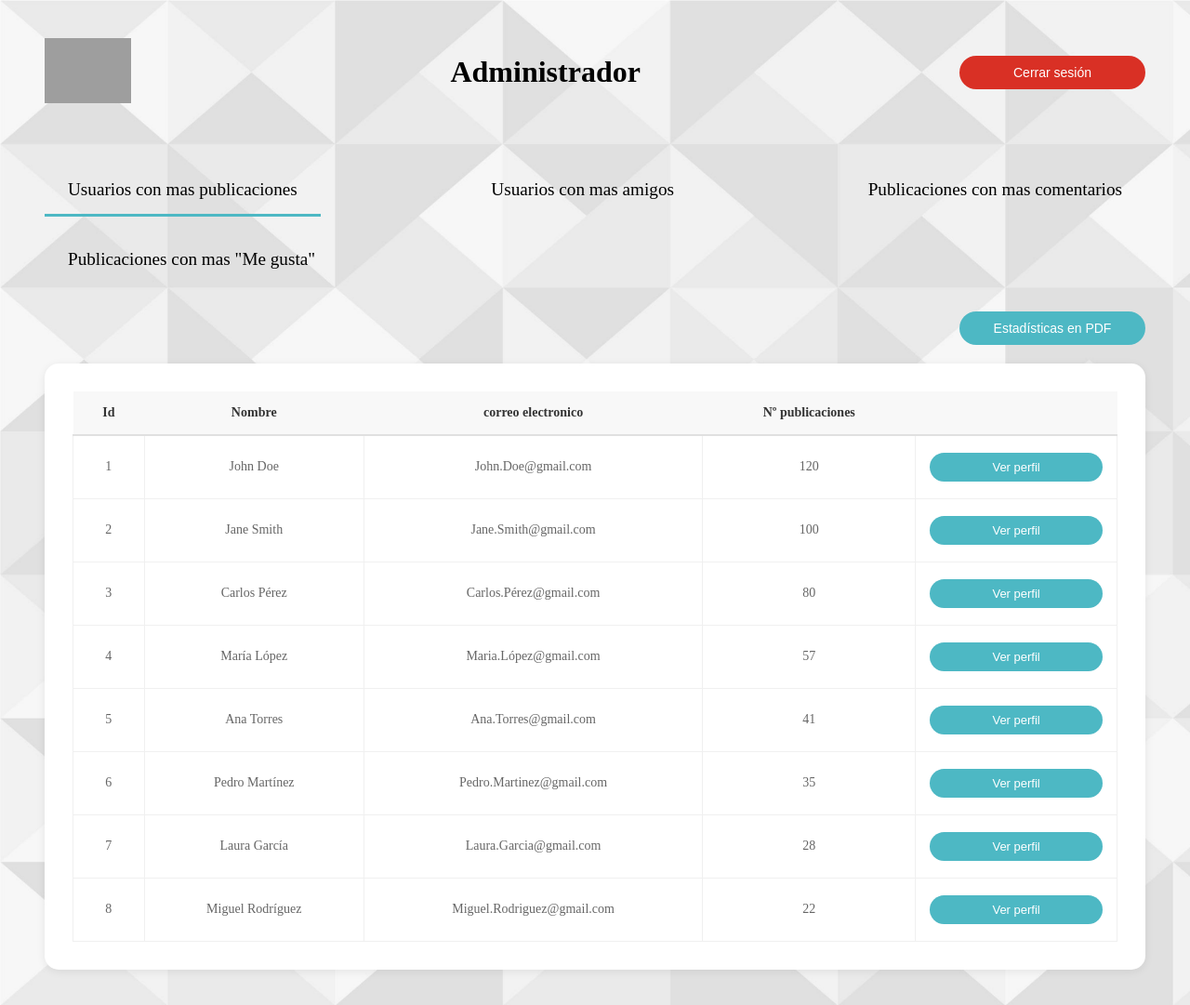
After one commit to yelllowcat/ProyectoFinal, a PHP site: page /dashboard in a window 1280 px wide. The commit adds this page. Shown: the whole page at 93% size. Run offline with PHP 8.4, Linux system fonts and the light colour scheme; the visitor is signed in with stand-in values (Sample User, id 1); grey boxes are pictures that could not be loaded.

Commit message:
feat: creacion de la vista del dashboard

```diff
--- /dev/null
+++ b/assets/styles/dashboard.css
@@ -0,0 +1,170 @@
+body {
+  background-image: url("../images/fondoDiamante.png");
+  background-size: cover;
+}
+
+.admin-header {
+  display: flex;
+  justify-content: space-between;
+  align-items: center;
+  padding: 30px 40px;
+  max-width: 1400px;
+  margin-left: auto;
+  margin-right: auto;
+}
+
+.logo img {
+  height: 70px;
+}
+
+.btn-logout {
+  width: 200px;
+  padding: 10px 25px;
+  background-color: #d93025;
+  color: white;
+  border: none;
+  border-radius: 20px;
+  cursor: pointer;
+  font-size: 14px;
+  font-weight: 500;
+  transition: opacity 0.3s;
+}
+
+.btn-logout:hover {
+  opacity: 0.85;
+}
+
+.btn-download {
+  width: 200px;
+  margin-left: auto;
+  margin-bottom: 20px;
+  padding: 10px 25px;
+  background-color: #4db8c4;
+  color: white;
+  border: none;
+  border-radius: 20px;
+  cursor: pointer;
+  font-size: 14px;
+  font-weight: 500;
+  transition: opacity 0.3s;
+  left: 10px;
+}
+
+.btn-download:hover {
+  opacity: 0.85;
+}
+.admin-content {
+  display: flex;
+  flex-direction: column;
+  padding: 30px 40px;
+  max-width: 1400px;
+  margin-left: auto;
+  margin-right: auto;
+}
+
+.stats-tabs {
+  display: flex;
+  gap: 20px;
+  margin-bottom: 30px;
+  flex-wrap: wrap;
+  justify-content: space-between;
+}
+
+.stat-tab {
+  border-radius: 10px;
+  cursor: pointer;
+  transition: all 0.3s;
+  font-size: 1.2rem;
+  padding: 15px 25px;
+}
+
+.stat-tab:hover {
+  transform: translateY(-2px);
+  box-shadow: 0 4px 10px rgba(0, 0, 0, 0.12);
+}
+
+.users-table-container {
+  background-color: white;
+  border-radius: 15px;
+  padding: 30px;
+  box-shadow: 0 2px 10px rgba(0, 0, 0, 0.08);
+  overflow-x: auto;
+}
+
+.users-table {
+  width: 100%;
+  border-collapse: collapse;
+}
+
+.users-table th {
+  background-color: #f8f8f8;
+  padding: 15px;
+  text-align: left;
+  font-size: 14px;
+  font-weight: 600;
+  color: #333;
+  border-bottom: 2px solid #e0e0e0;
+  text-align: center;
+}
+
+.users-table td {
+  padding: 18px 15px;
+  font-size: 14px;
+  color: #666;
+  border: 1px solid #f0f0f0;
+  text-align: center;
+}
+
+.users-table tr:hover {
+  background-color: #f9f9f9;
+}
+
+.btn-view-profile-table {
+  width: 100%;
+  padding: 8px 20px;
+  background-color: #4db8c4;
+  color: white;
+  border: none;
+  border-radius: 20px;
+  cursor: pointer;
+  font-size: 13px;
+  font-weight: 500;
+  transition: opacity 0.3s;
+}
+
+.btn-view-profile-table:hover {
+  opacity: 0.85;
+}
+.active {
+  border-bottom: #4db8c4 3px solid;
+  border-radius: 0;
+}
+
+@media (max-width: 768px) {
+  .admin-header {
+    flex-direction: column;
+    gap: 15px;
+    padding: 15px 20px;
+  }
+
+  .admin-content {
+    padding: 20px;
+  }
+
+  .stats-tabs {
+    flex-direction: column;
+  }
+
+  .users-table-container {
+    padding: 15px;
+  }
+
+  .users-table {
+    font-size: 12px;
+  }
+
+  .users-table th,
+  .users-table td {
+    padding: 10px 8px;
+  }
+}
--- a/index.php
+++ b/index.php
@@ -159,6 +159,15 @@ $router->add('GET', '/addPost', function() {
     }
 });
 
+$router->add('GET', '/dashboard', function() {
+    requireAuth();
+    if (file_exists('views/admin/dashboard.php')) {
+        require 'views/admin/dashboard.php';
+    } else {
+        die("Error: views/admin/dashboard.php not found");
+    }
+});
+
 try {
     $router->dispatch();
 } catch (Exception $e) {
--- a/main.js
+++ b/js/main.js
@@ -157,4 +157,31 @@ function updateCounter() {
   const counter = document.getElementById("charCount");
   counter.textContent = textarea.value.length;
 }
-updateCounter();
+function fetchUsersWithMostPosts(event) {
+  console.log("Fetching users with most posts...");
+  const tabs = document.querySelectorAll(".stat-tab");
+  tabs.forEach((tab) => tab.classList.remove("active"));
+  event.currentTarget.classList.add("active");
+}
+
+function fetchUsersWithMostFriends(event) {
+  console.log("Fetching users with most friends...");
+  const tabs = document.querySelectorAll(".stat-tab");
+  tabs.forEach((tab) => tab.classList.remove("active"));
+  event.currentTarget.classList.add("active");
+}
+
+function fetchPostsWithMostComments(event) {
+  console.log("Fetching posts with most comments...");
+  const tabs = document.querySelectorAll(".stat-tab");
+  tabs.forEach((tab) => tab.classList.remove("active"));
+  event.currentTarget.classList.add("active");
+}
+
+function fetchPostsWithMostLikes(event) {
+  console.log("Fetching posts with most likes...");
+  const tabs = document.querySelectorAll(".stat-tab");
+  tabs.forEach((tab) => tab.classList.remove("active"));
+  event.currentTarget.classList.add("active");
+}
+console.log("Main.js loaded");
--- /dev/null
+++ b/views/admin/dashboard.php
@@ -0,0 +1,103 @@
+<!DOCTYPE html>
+<html lang="es">
+<head>
+    <meta charset="UTF-8">
+    <meta name="viewport" content="width=device-width, initial-scale=1.0">
+    <title>UNIRED - Administrador</title>
+    <link rel="stylesheet" href="../assets/styles/dashboard.css">
+</head>
+<body>
+    <div class="admin-header">
+        <div class="logo">
+            <img src="../assets/images/logoUnired.png" alt="UNIRED Logo">
+        </div>
+        <h1 class="admin-title">Administrador</h1>
+        <a href="/logout">
+        <button class="btn-logout">Cerrar sesión</button>
+        </a>
+    </div>
+
+    <div class="admin-content">
+        <div class="stats-tabs">
+            <div class="stat-tab active" onclick="fetchUsersWithMostPosts(event)">Usuarios con mas publicaciones</div>
+            <div class="stat-tab" onclick="fetchUsersWithMostFriends(event)">Usuarios con mas amigos</div>
+            <div class="stat-tab" onclick="fetchPostsWithMostComments(event)">Publicaciones con mas comentarios</div>
+            <div class="stat-tab" onclick="fetchPostsWithMostLikes(event)">Publicaciones con mas "Me gusta"</div>
+        </div>
+            <button class="btn-download">Estadísticas en PDF</button>
+
+        <div class="users-table-container">
+            <table class="users-table">
+                <thead>
+                    <tr>
+                        <th>Id</th>
+                        <th>Nombre</th>
+                        <th>correo electronico</th>
+                        <th>Nº publicaciones</th>
+                        <th></th>
+                    </tr>
+                </thead>
+                <tbody>
+                    <tr>
+                        <td>1</td>
+                        <td>John Doe</td>
+                        <td>John.Doe@gmail.com</td>
+                        <td>120</td>
+                        <td><a href="/profile/1"><button class="btn-view-profile-table">Ver perfil</button></a></td>
+                    </tr>
+                    <tr>
+                        <td>2</td>
+                        <td>Jane Smith</td>
+                        <td>Jane.Smith@gmail.com</td>
+                        <td>100</td>
+                        <td><a href="/profile/2"><button class="btn-view-profile-table">Ver perfil</button></a></td>
+                    </tr>
+                    <tr>
+                        <td>3</td>
+                        <td>Carlos Pérez</td>
+                        <td>Carlos.Pérez@gmail.com</td>
+                        <td>80</td>
+                        <td><a href="/profile/3"><button class="btn-view-profile-table">Ver perfil</button></a></td>
+                    </tr>
+                    <tr>
+                        <td>4</td>
+                        <td>María López</td>
+                        <td>Maria.López@gmail.com</td>
+                        <td>57</td>
+                        <td><a href="/profile/4"></a><button class="btn-view-profile-table">Ver perfil</button></td>
+                    </tr>
+                    <tr>
+                        <td>5</td>
+                        <td>Ana Torres</td>
+                        <td>Ana.Torres@gmail.com</td>
+                        <td>41</td>
+                        <td><a href="/profile/5"><button class="btn-view-profile-table">Ver perfil</button></a></td>
+                    </tr>
+                    <tr>
+                        <td>6</td>
+                        <td>Pedro Martínez</td>
+                        <td>Pedro.Martinez@gmail.com</td>
+                        <td>35</td>
+                        <td><a href="/profile/6"><button class="btn-view-profile-table">Ver perfil</button></a></td>
+                    </tr>
+                    <tr>
+                        <td>7</td>
+                        <td>Laura García</td>
+                        <td>Laura.Garcia@gmail.com</td>
+                        <td>28</td>
+                        <td><a href="/profile/7"><button class="btn-view-profile-table">Ver perfil</button></a></td>
+                    </tr>
+                    <tr>
+                        <td>8</td>
+                        <td>Miguel Rodríguez</td>
+                        <td>Miguel.Rodriguez@gmail.com</td>
+                        <td>22</td>
+                        <td><a href="/profile/8"><button class="btn-view-profile-table">Ver perfil</button></a></td>
+                    </tr>
+                </tbody>
+            </table>
+        </div>
+    </div>
+    <script src="../../js/main.js"></script>
+</body>
+</html>
--- a/views/profile.php
+++ b/views/profile.php
@@ -192,6 +192,6 @@
             </form>
         </div>
     </dialog>
-  <script src="/main.js"></script>
+  <script src="../js/main.js"></script>
 </body>
 </html>
```
